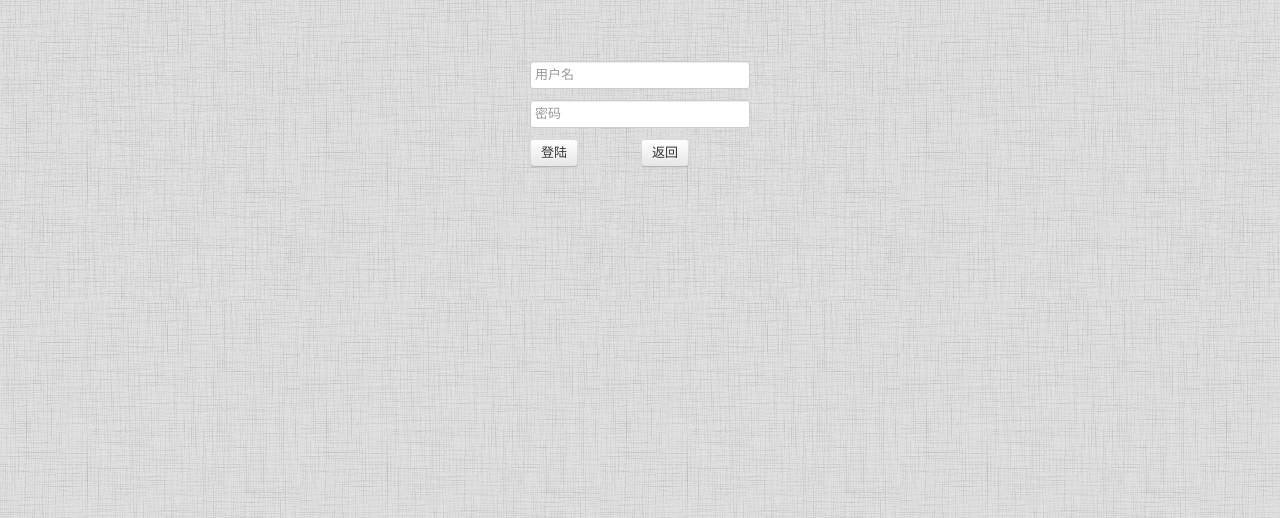
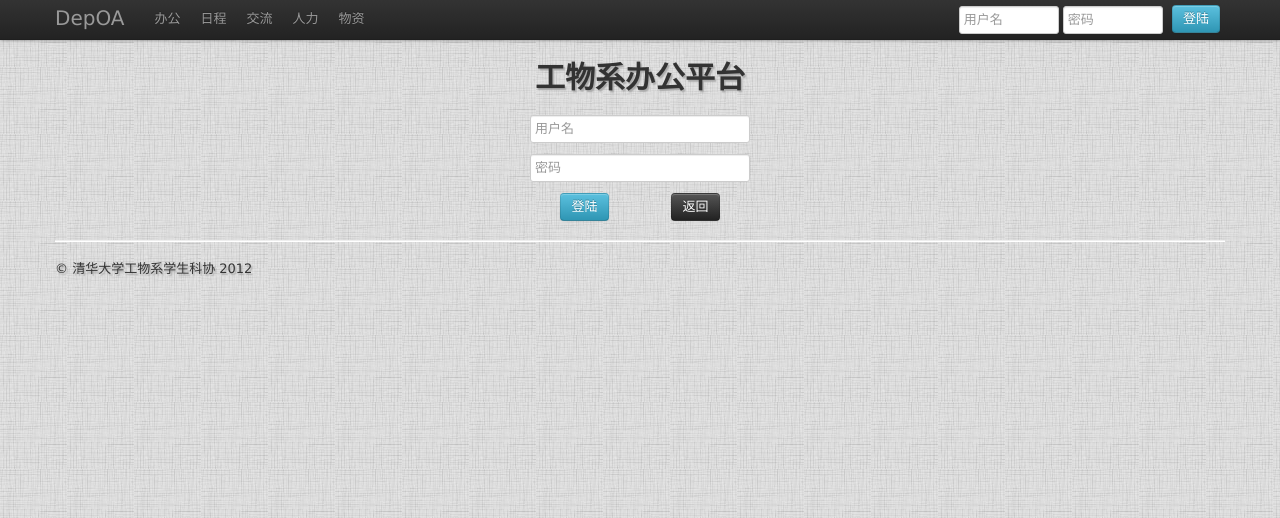
Before and after one commit to lihm09/DepOA, a Django app: template templates/login.html in a window 1280 px wide. Shown: the top 518 px of the page. Run offline with Django 3.2, Linux system fonts and the light colour scheme; the template is opened without the code that fills it, so the values that code supplies are empty; some libraries are stand-ins or nearby versions.

Commit message:
登陆界面修改

```diff
--- a/templates/base.html
+++ b/templates/base.html
@@ -2,12 +2,12 @@
 
 <html xmlns="http://www.w3.org/1999/xhtml" xml:lang="cn" lang="cn" encoding="UTF-8">
   <head>
-    <title>工物系在线办公系统 : {% block title %}{% endblock %}</title>
-      <meta name="viewport" content="width=device-width, initial-scale=1.0">
+      <title>工物系在线办公系统 : {% block title %}{% endblock %}</title>
+      <meta name="viewport" content="height=device-height, width=device-width, initial-scale=1.0, user-scalable=no">
       <link rel="stylesheet" type="text/css" href="/media/css/main.css">
       <link rel="stylesheet" type="text/css" href="/media/css/bootstrap.css">
       <link rel="stylesheet" type="text/css" href="/media/css/bootstrap-responsive.css">
-    {% block extrahead %}{% endblock %}
+      {% block extrahead %}{% endblock %}
   </head>
 
   <body>
@@ -30,7 +30,7 @@
                       <li><a href="#">物资</a></li>
                   </ul>
               </div>
-              <div class="pull-right form-inline" style="max-height: 40px;">
+              <div class="pull-right form-inline" style="max-height: 40px">
                   {% if user.is_authenticated %}
                       <span class="label">{{user.username}}</span>
                       <a class="btn btn-danger" href="/logout/">注销</a>
@@ -38,7 +38,7 @@
                       <form class="form-horizontal" action='/login/' method='post'>{% csrf_token %}
                           <input class="input-small" name='username' type="text" placeholder="用户名">
                           <input class="input-small" name='password' type="password" placeholder="密码">
-                          <input class="btn" type="submit" value="登陆">
+                          <input class="btn btn-info" type="submit" value="登陆">
                       </form>
                   {% endif %}
               </div>
@@ -73,5 +73,7 @@
   <script src="/media/js/bootstrap-carousel.js"></script>
   <script src="/media/js/bootstrap-typeahead.js"></script>
 
+  {% block exjs %}{% endblock %}
+
   </body>
 </html>
--- a/templates/login.html
+++ b/templates/login.html
@@ -1,23 +1,31 @@
-<!DOCTYPE html>
+{% extends "base.html" %}
 
-<html xmlns="http://www.w3.org/1999/xhtml" xml:lang="cn" lang="cn" encoding="UTF-8">
-<head>
-    <title>工物系在线办公系统 : 登陆</title>
-    <link rel="stylesheet" type="text/css" href="/media/css/main.css">
-    <link rel="stylesheet" type="text/css" href="/media/css/bootstrap.css">
-    <script type="text/javascript" src="/media/js/bootstrap-alert.js"></script>
-</head>
-<body>
+{% block title %}登陆{% endblock %}
 
-<div align="center">
+{% block content %}
+
+    {% if user.is_authenticated %}
+
+        <h2 class="alert" align="center">{{ user.username }}已经登陆了哦！
+            <a class="btn btn-inverse" href="/">返回</a>
+        </h2>
+
+        <h2 class="alert" align="center">还是说您想要
+            <a class="btn btn-warning" href="/logout/">换个账号登陆</a>？
+        </h2>
+
+        {% else %}
+
+        <h1 align="center">工物系办公平台</h1>
+        <br/>
 
     {% if form.errors %}
-        <div class="alert alert-error">
-            <p>您的用户名或密码错误，请重试。</p>
+        <div align="center" class="pager">
+            <span class="alert alert-error" align="center">啊咧？不要用错误的信息糊弄人家嘛！</span>
         </div>
     {% endif %}
 
-    <table>
+    <table align="center">
         <form action='/login/' method='post'>
             {% csrf_token %}
             <input type="hidden" name="next" value="{{ next }}">
@@ -33,22 +41,26 @@
                 </td>
             </tr>
             <tr>
-                <td>
-                    <input class="btn" type="submit" value="登陆">
+                <td align="center">
+                    <input class="btn btn-info" type="submit" value="登陆">
                 </td>
         </form>
-                <td>
-                    <a class="btn" href="/">返回</a>
+                <td align="center">
+                    <a class="btn btn-inverse" href="/">返回</a>
                 </td>
             </tr>
     </table>
 
-</div>
+    {% endif %}
+
+{% endblock %}
 
 
+{% block exjs %}
 <script type="text/javascript">
     $(".alert").alert();
 </script>
+{% endblock %}
 
 </body>
 </html>
```
Also changed, not shown: media/img/bg.bak.png (added), media/img/bg.png.
